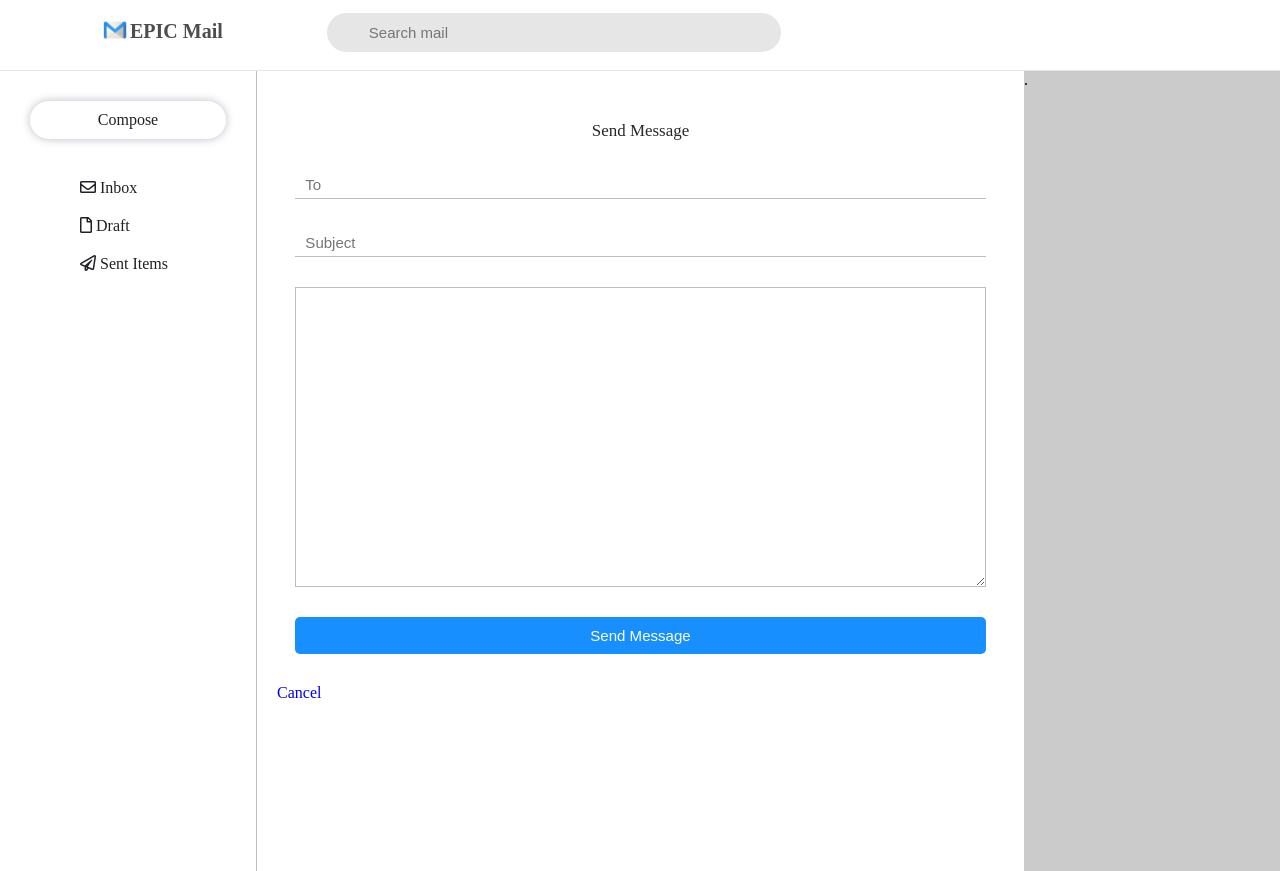
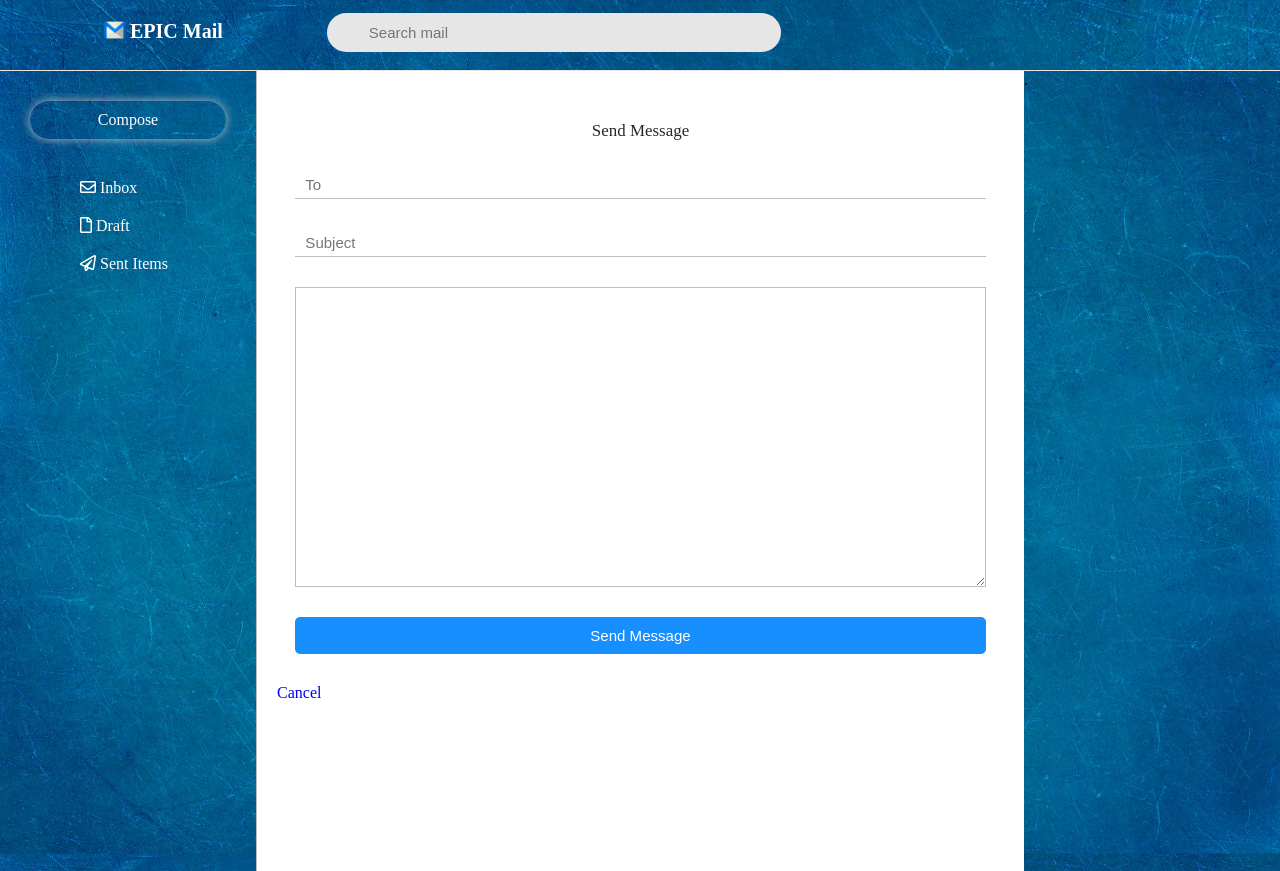
Before and after one commit to nnyves/EPIC-Mail, a plain HTML site: page html/send.html in a window 1280 px wide. Drawn offline with Linux system fonts and the light colour scheme.

Commit message:
[Bug #164549836] Adding background images

```diff
--- a/css/main.css
+++ b/css/main.css
@@ -1,14 +1,13 @@
 .up-navigation{
-    background: #ffffff;
     border-bottom: 1px solid #e6e6e6;
+    background: url('../assets/images/backgrounds-blank-blue-953214.jpg');
 }
 .up-navigation .logo{
-    color:#202124;
+    color:#ffffff;
     font-size: 20px;
     margin: 20px 100px;
     display: inline-block;
     font-weight: bold;
-    opacity: 0.8;
 }
 
 .up-navigation .logo img{
@@ -49,7 +48,6 @@
 .navigation{
     height: 100%;
     width: 20%;
-    background: #ffffff;
 }
 .main{
     height: 100%;
@@ -72,7 +70,7 @@
     border-top-right-radius: 32px;
     box-shadow: 0px 0px 10px #b9bdc5;
     padding: 10px;
-    color: #202124;
+    color: #ffffff;
     text-decoration: none;
     text-align: center;
     font-weight: 500;
@@ -95,7 +93,7 @@
 }
 .navigation .nav li{
     display: block;
-    color: #202124;
+    color: #ffffff;
     padding: 10px;
     padding-left: 50px;
 }
@@ -106,6 +104,10 @@
 }
 .navigation .nav a:hover{
     background: #e6e6e6;
+}
+.navigation .nav a:hover li{
+    color: #188fff;
+    box-shadow: 0px 0px 20px #b9bdc5;
 }
 .main-nav{
     border-bottom: 1px solid #e6e6e6;
--- a/css/style.css
+++ b/css/style.css
@@ -1,6 +1,8 @@
 /* Giving the backgorund the body */
 body{
-    background: #cccbcb;
+    background: url('../assets/images/backgrounds-blank-blue-953214.jpg');
+    background-size: cover;
+    background-clip: border-box;
     margin: 0px;
     width: 100%;
     height: 100%;
```
Also changed, not shown: assets/images/backgrounds-blank-blue-953214.jpg (added).
